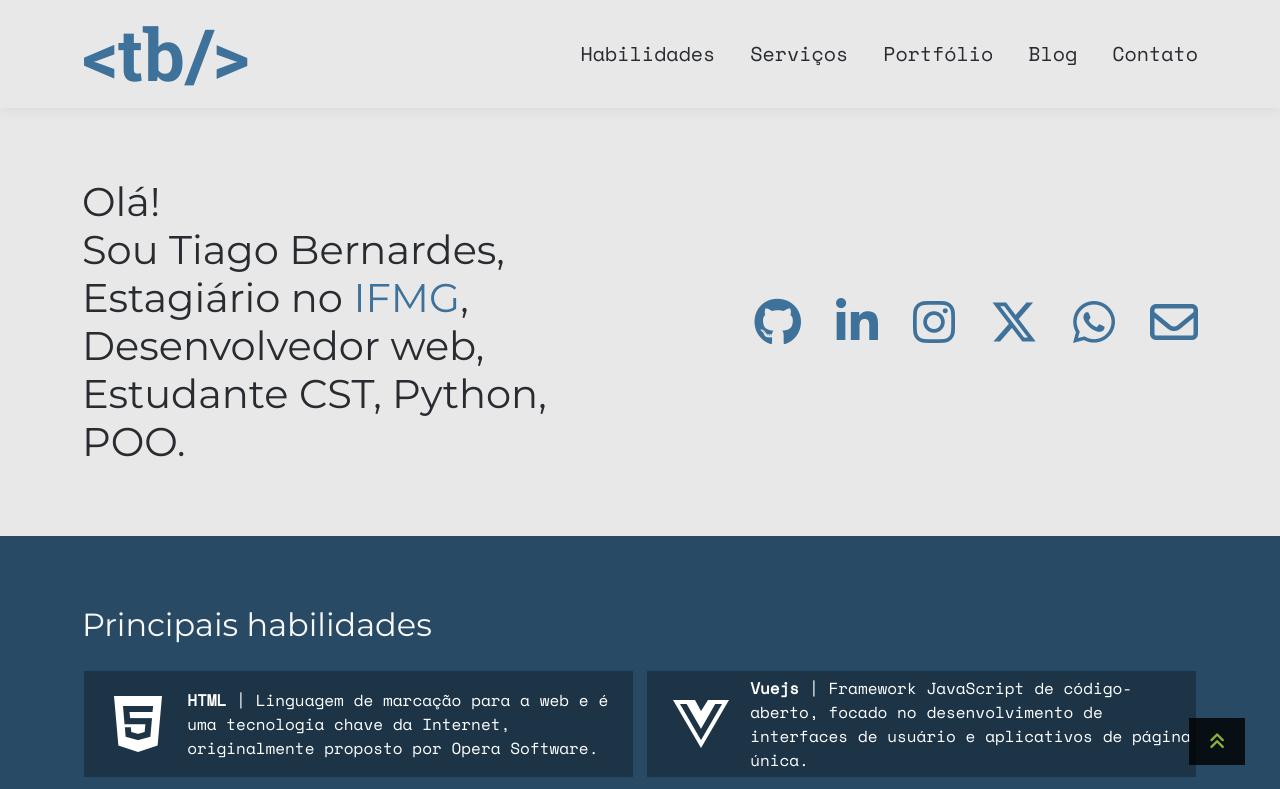
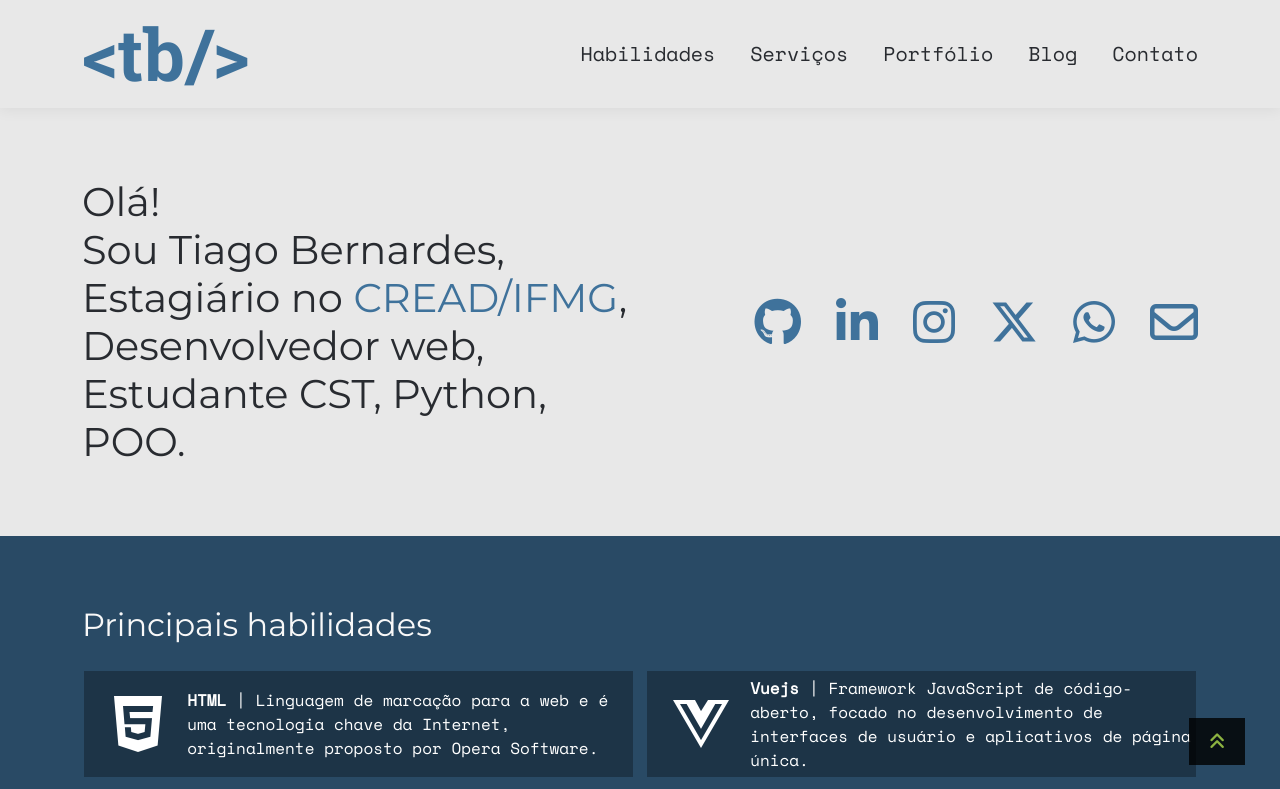
Before and after one commit to tiagobernard/site-tb-vue, a Vue app: page / in a window 1280 px wide. Shown: the top 789 px of the page. Built offline with nearby package versions, Linux system fonts and the light colour scheme; no server answers.

Commit message:
Inserindo estágio na bio

```diff
--- a/src/components/SobreTb.vue
+++ b/src/components/SobreTb.vue
@@ -5,7 +5,7 @@
         <div class="col-6">
           <h1>Olá!<br/>
             Sou Tiago Bernardes,<br />
-            Estagiário no <a href="https://ifmg.edu.br" target="_blank">IFMG</a>,<br>Desenvolvedor web,<br />
+            Estagiário no <a href="https://www.ifmg.edu.br/portal/educacao-a-distancia/institucional" target="_blank">CREAD/IFMG</a>,<br>Desenvolvedor web,<br />
             Estudante CST, Python, POO.</h1>
         </div>
         <div class="col-6 socialTb">
```
